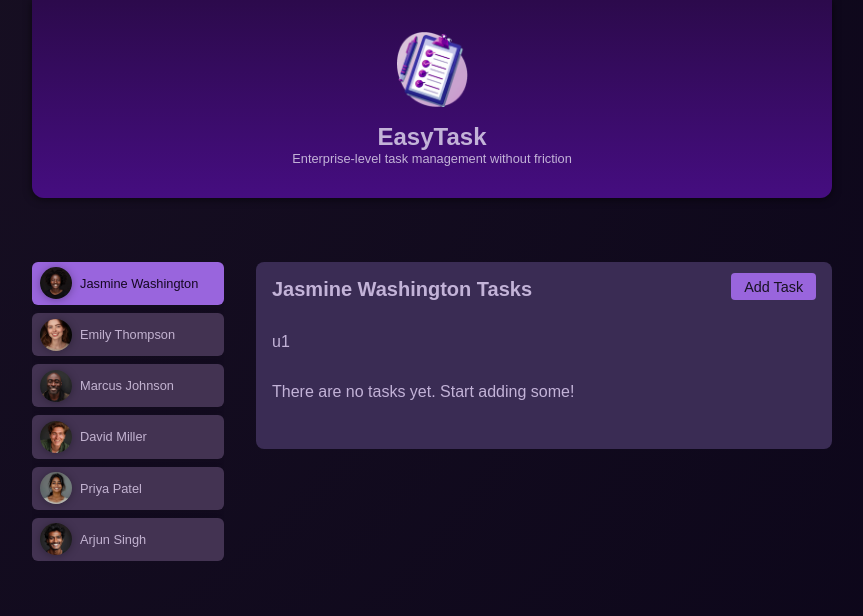
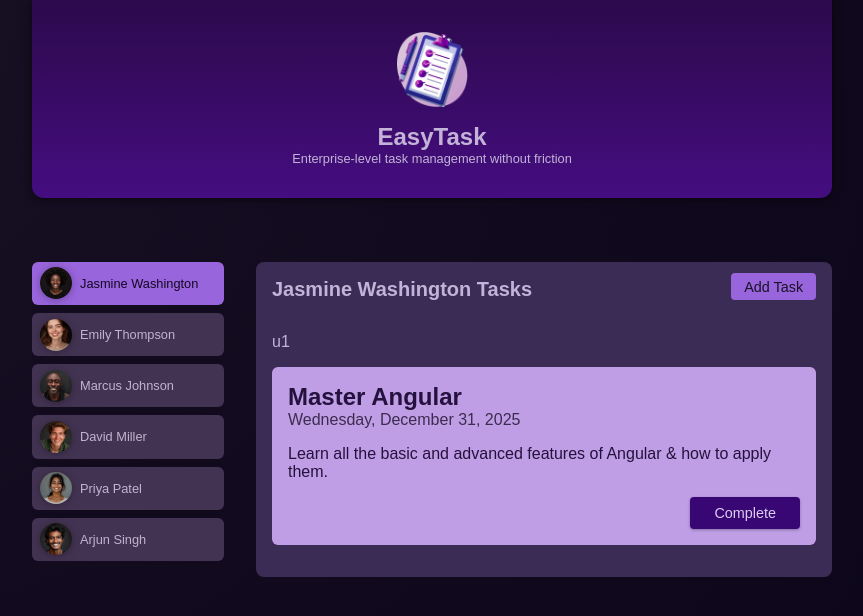
Before and after one commit to almababic99/Angular-course-project-13-Routing, an Angular app: page /users/u1/tasks in a window 1280 px wide. Shown: the top 616 px of the page, without its empty margins (208-1071 px from the left). Built offline with nearby package versions, Linux system fonts and the light colour scheme.

Commit message:
Section 14 - Lecture 276

```diff
--- a/src/app/tasks/tasks.component.html
+++ b/src/app/tasks/tasks.component.html
@@ -1,7 +1,7 @@
 <p>{{ userId() }}</p>
 
 <ul>
-  @for (task of userTasks; track task.id) {
+  @for (task of userTasks(); track task.id) {  <!-- userTasks() is in tasks.component.ts -->
     <li>
       <app-task [task]="task" />
     </li>
--- a/src/app/tasks/tasks.component.ts
+++ b/src/app/tasks/tasks.component.ts
@@ -1,7 +1,8 @@
-import { Component, input } from '@angular/core';
+import { Component, computed, inject, input } from '@angular/core';
 
 import { TaskComponent } from './task/task.component';
 import { Task } from './task/task.model';
+import { TasksService } from './tasks.service';
 
 @Component({
   selector: 'app-tasks',
@@ -11,7 +12,19 @@
   imports: [TaskComponent],
 })
 export class TasksComponent {
-  userId = input.required<string>();  // userId is required as input from route parameters.
+  // This component is responsible for displaying tasks for a specific user.
+  // It listens to changes in the TasksService and updates the view accordingly.
 
-  userTasks: Task[] = [];
+  userId = input.required<string>(); // userId is required as input from route parameters.
+  // userId -> an input property that will be passed to the component from a parent component or route.
+  // It represents the user ID for whom the tasks will be filtered.
+
+  private tasksService = inject(TasksService); // injecting TasksService
+  // tasksService -> the service that provides the list of tasks and operations to modify them.
+
+  userTasks = computed(() =>
+    this.tasksService.allTasks().filter((task) => task.userId === this.userId())
+  );
+  // userTasks -> a computed property that filters the tasks based on the current userId.
+  // It automatically updates whenever the tasksService.allTasks signal changes.
 }
--- a/src/app/tasks/tasks.service.ts
+++ b/src/app/tasks/tasks.service.ts
@@ -2,9 +2,12 @@
 
 import { type NewTaskData } from './task/task.model';
 
+// his service manages the tasks and provides methods for adding, removing, and saving them.
+// It interacts with localStorage to persist the task data across page reloads.
+
 @Injectable({ providedIn: 'root' })
 export class TasksService {
-  private tasks = signal([
+  private tasks = signal([   // A reactive signal containing an array of tasks.
     {
       id: 't1',
       userId: 'u1',
@@ -31,8 +34,10 @@
   ]);
 
   allTasks = this.tasks.asReadonly();
+  // A readonly version of the tasks signal that ensures the tasks cannot be modified directly outside the service.
 
   constructor() {
+    // On initialization, the service checks if there are any tasks stored in localStorage. If tasks exist, it loads them into the tasks signal.
     const tasks = localStorage.getItem('tasks');
 
     if (tasks) {
@@ -41,6 +46,7 @@
   }
 
   addTask(taskData: NewTaskData, userId: string) {
+    // This method allows adding a new task. It creates a task object and adds it to the tasks signal. The task is then saved in localStorage.
     this.tasks.update((prevTasks) => [
       {
         id: new Date().getTime().toString(),
@@ -55,6 +61,7 @@
   }
 
   removeTask(id: string) {
+    // This method removes a task from the tasks signal by filtering out the task with the specified id and then saves the updated list in localStorage
     this.tasks.update((prevTasks) =>
       prevTasks.filter((task) => task.id !== id)
     );
@@ -62,6 +69,7 @@
   }
 
   private saveTasks() {
+    // This private method saves the current list of tasks into localStorage by converting the tasks signal into a JSON string.
     localStorage.setItem('tasks', JSON.stringify(this.tasks()));
   }
 }
```
Also changed, not shown: 1 other file (tests, documents, lock files or other folders).
